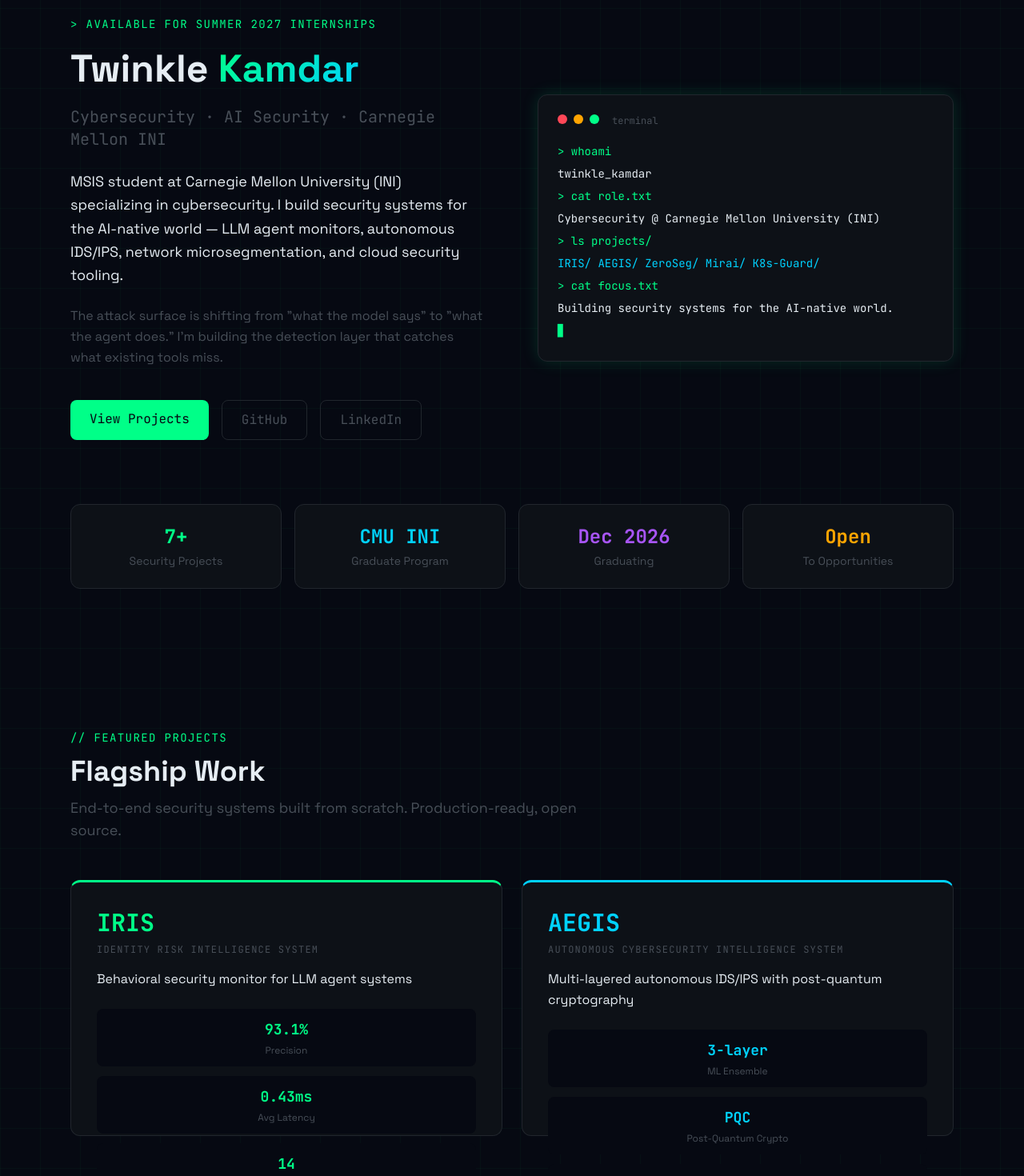
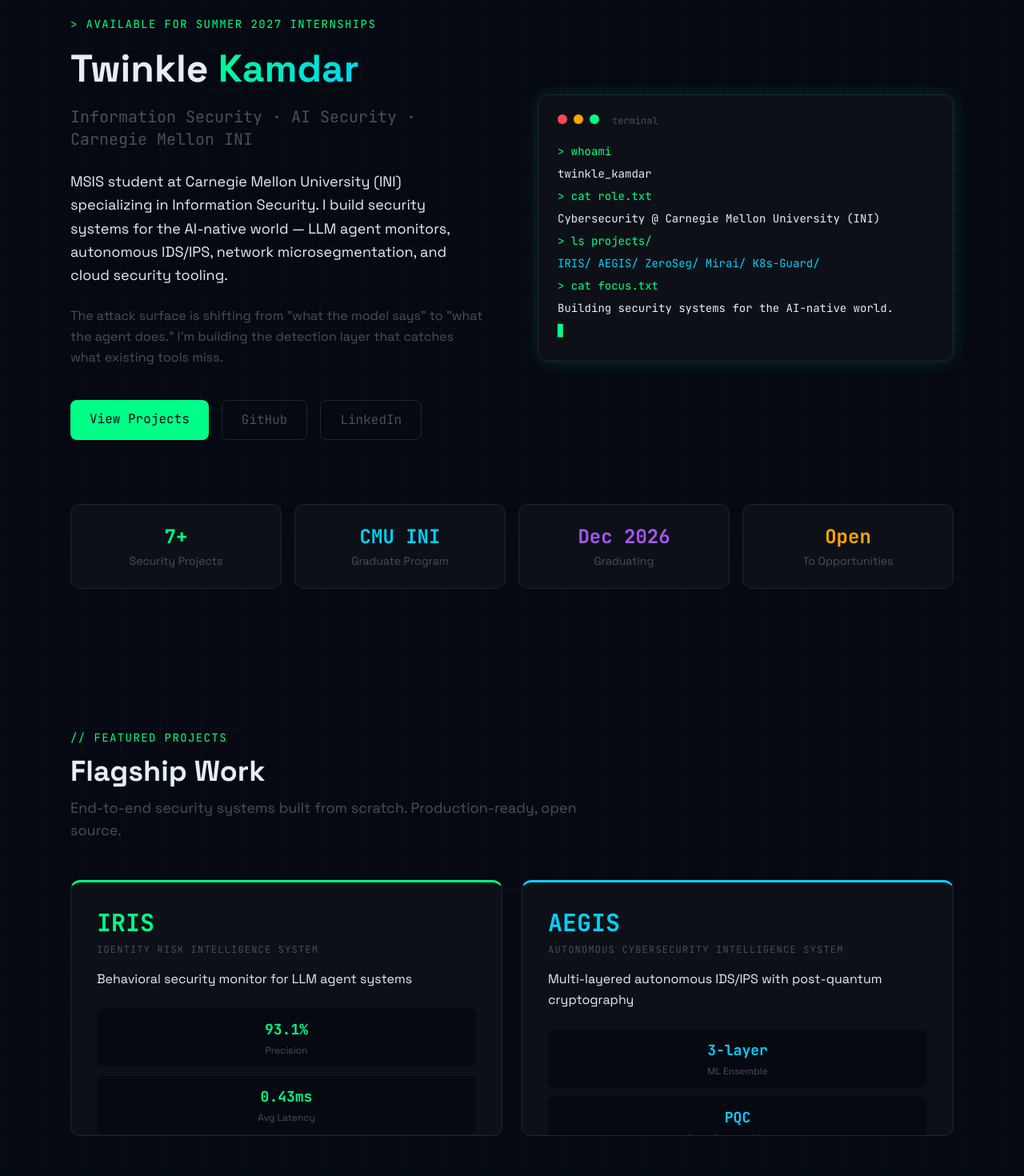
Before and after one commit to hell-99/portfolio, a Next.js app: page / in a window 1280 px wide. Shown: the part 140-1610 px from the top of the page at 80% size. Built offline with nearby package versions, Linux system fonts and the light colour scheme; grey boxes are pictures that could not be loaded.

Commit message:
Add flip cards with screenshots, fix degree to Information Security

```diff
--- a/app/page.tsx
+++ b/app/page.tsx
@@ -17,6 +17,7 @@
   category: 'featured' | 'independent' | 'course'
   collaborators?: string
   course?: string
+  screenshot?: string
 }
 
 const PROJECTS: Project[] = [
@@ -35,6 +36,7 @@
     ],
     tags: ['LLM Security', 'Python', 'XGBoost', 'FastAPI', 'Streamlit', 'LangChain'],
     color: '#00ff88',
+    screenshot: '/screenshots/iris.png',
     links: [
       { label: 'Live Demo', href: 'https://iris-hell99.streamlit.app', primary: true },
       { label: 'Demo Video', href: 'https://youtu.be/nqiDZgpAdyM', primary: false },
@@ -58,6 +60,7 @@
     ],
     tags: ['IDS/IPS', 'Post-Quantum Crypto', 'Kubernetes', 'Ensemble ML', 'SDN/OpenFlow', 'Mininet'],
     color: '#00d2ff',
+    screenshot: 'https://raw.githubusercontent.com/hell-99/AEGIS/main/Images/Critical.png',
     links: [
       { label: 'GitHub', href: 'https://github.com/hell-99/AEGIS', primary: true },
     ],
@@ -266,12 +269,27 @@
             WebkitBackfaceVisibility: 'hidden',
           }}
         >
-          <div className="h-full rounded-xl border border-border flex flex-col justify-between p-8"
+          <div className="h-full rounded-xl border border-border flex flex-col justify-between overflow-hidden"
             style={{
               background: '#0d1117',
               borderTop: `3px solid ${project.color}`,
               minHeight: '320px',
             }}>
+
+            {/* Screenshot */}
+            {project.screenshot && (
+              <div className="w-full overflow-hidden" style={{ height: '160px' }}>
+                {/* eslint-disable-next-line @next/next/no-img-element */}
+                <img
+                  src={project.screenshot}
+                  alt={`${project.name} screenshot`}
+                  className="w-full h-full object-cover object-top"
+                  style={{ opacity: 0.85 }}
+                />
+              </div>
+            )}
+
+            <div className="p-8 flex flex-col justify-between flex-1">
               <div>
                 <span className="font-mono font-bold text-3xl block mb-2" style={{ color: project.color }}>
                   {project.name}
@@ -297,6 +315,7 @@
                   : <span />
                 }
                 <span className="text-muted text-xs font-mono">click to flip →</span>
+              </div>
             </div>
           </div>
         </div>
@@ -404,10 +423,10 @@
                 }}>Kamdar</span>
               </h1>
               <h2 className="text-xl text-muted font-mono mb-6">
-                Cybersecurity · AI Security · Carnegie Mellon INI
+                Information Security · AI Security · Carnegie Mellon INI
               </h2>
               <p className="text-text leading-relaxed text-lg mb-6">
-                MSIS student at Carnegie Mellon University (INI) specializing in cybersecurity.
+                MSIS student at Carnegie Mellon University (INI) specializing in Information Security.
                 I build security systems for the AI-native world — LLM agent monitors,
                 autonomous IDS/IPS, network microsegmentation, and cloud security tooling.
               </p>
```
Also changed, not shown: public/screenshots/iris.png (added), 1 other file (tests, documents, lock files or other folders). Lines whose indentation alone changed are shown as unchanged.
